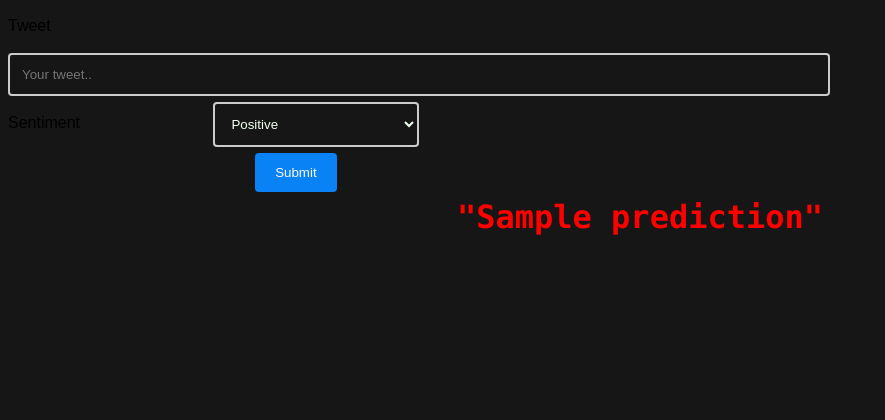
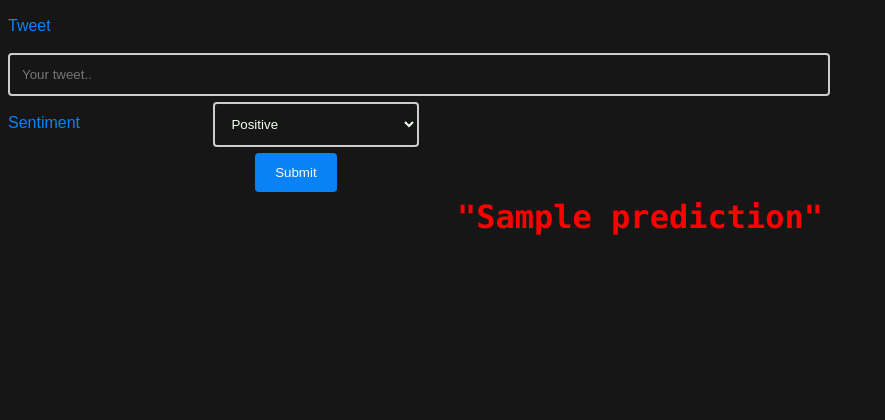
Before and after one commit to shahules786/twitter-emotions, a Flask app: template twitteremotions/templates/index.html in a window 1280 px wide. Shown: the part 209-629 px from the top of the page, without its empty margins (0-885 px from the left). Run offline with Flask 2, Linux system fonts and the light colour scheme; the template is opened without the code that fills it: most values are stand-ins (such as "Sample title", 1, 10 or a date in 2020).

Commit message:
index.html

```diff
--- a/twitteremotions/templates/index.html
+++ b/twitteremotions/templates/index.html
@@ -5,7 +5,6 @@
 * {
   box-sizing: border-box;
   background-color:rgb(22, 22, 22);
-
 }
 h1 {
   text-align: center;
@@ -52,12 +51,18 @@ input[type=submit]:hover {
   float: left;
   width: 25%;
   margin-top: 6px;
+  color: #0882f5;
+  font-family: Arial, Helvetica, sans-serif;
+
 }
 
 .col-20 {
   float: left;
   width: 40%;
   margin-top: 6px;
+  color: #0882f5;
+  font-family: Arial, Helvetica, sans-serif;
+
 }
 
 .col-75 {
@@ -70,7 +75,7 @@ input[type=submit]:hover {
   float: left;
   width: 100%;
   margin-top: 6px;
-  color:red
+  color:red;
 }
 
 .col-65 {
```
